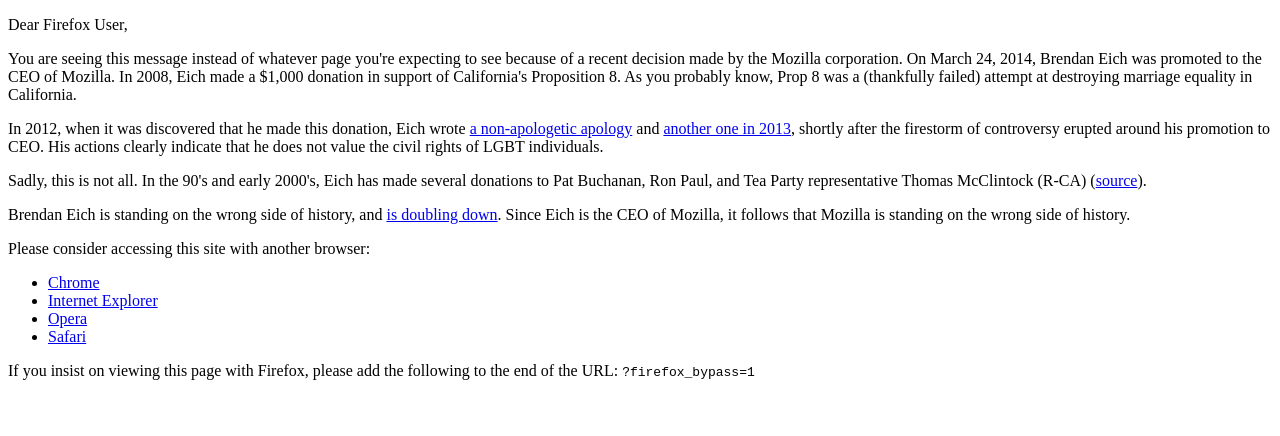
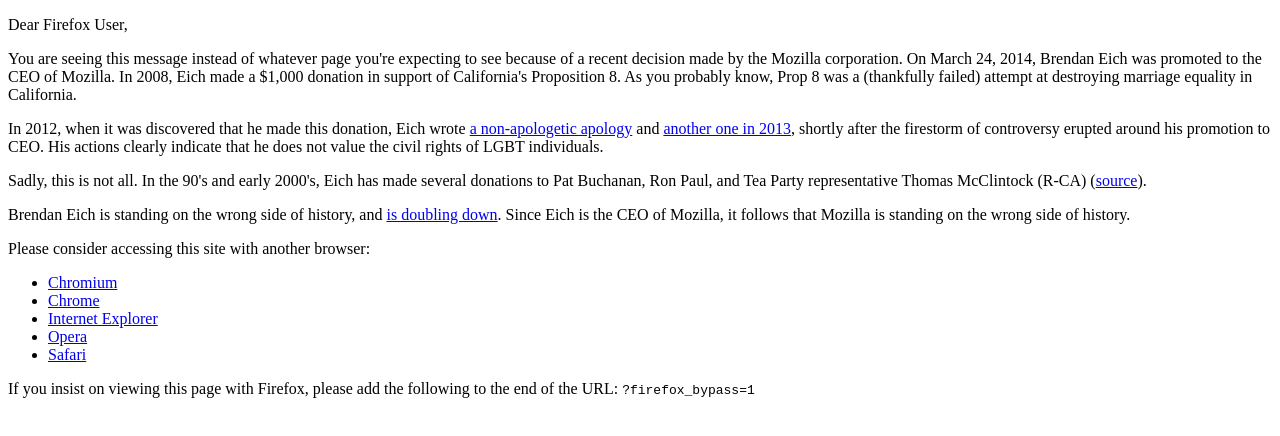
Before and after one commit to jackmaney/firefox-boycott, a website: page default_message.html in a window 1280 px wide. Drawn offline with Linux system fonts and the light colour scheme.

Commit message:
Issue #1: Added Chromium

```diff
--- a/default_message.html
+++ b/default_message.html
@@ -19,6 +19,7 @@
 	Please consider accessing this site with another browser:
 
 	<ul>
+		<li> <a href="http://www.chromium.org/">Chromium</a> </li>
 		<li> <a href="https://www.google.com/intl/en/chrome/browser/">Chrome</a> </li>
 		<li> <a href="http://windows.microsoft.com/en-us/internet-explorer/download-ie">Internet Explorer</a> </li>
 		<li> <a href="http://www.opera.com/">Opera</a> </li>
```
